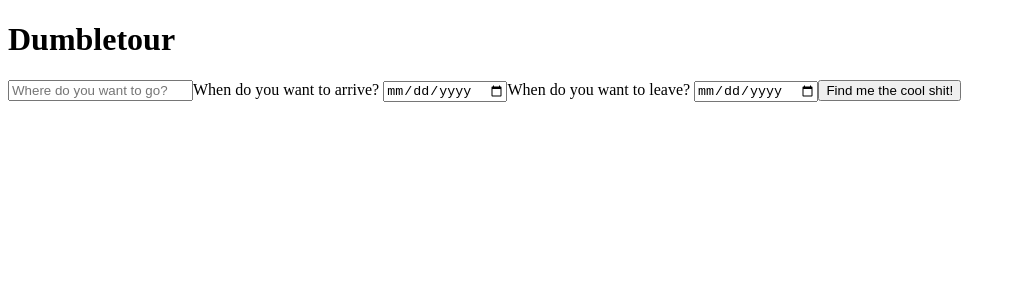
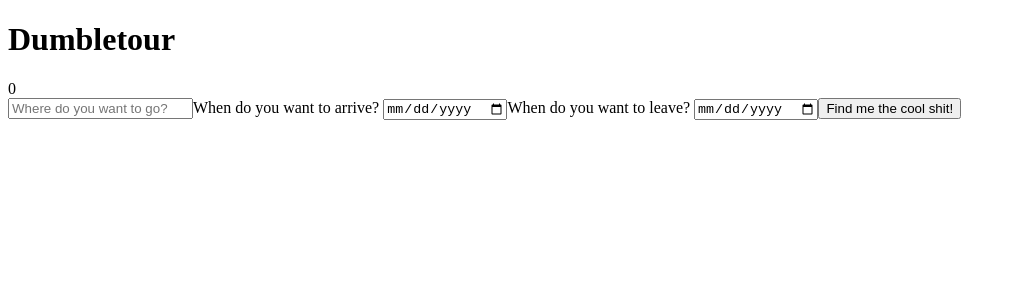
Before and after one commit to sw8wm2013/dumbletour, a React app: page / in a window 1280 px wide. Shown: the top 300 px of the page, without its empty margins (0-1016 px from the left). Built offline with nearby package versions, Linux system fonts and the light colour scheme.

Commit message:
added itinerary counter to nav

```diff
--- a/client/components/NavBar.jsx
+++ b/client/components/NavBar.jsx
@@ -3,11 +3,9 @@ import { connect } from 'react-redux';
 import NavOptions from './NavOptions.jsx';
 
 
-const mapStateToProps = (store) => {
-    return {
+const mapStateToProps = (store) => ({
 
-    }
-};
+});
 
 const mapDispatchToProps = dispatch =>({
 
@@ -18,6 +16,7 @@ const NavBar = props =>(
     <Fragment>
         <h1 id='logo'>Dumbletour</h1>
         <NavOptions/>
+
     </Fragment>
 )
 
--- a/client/components/NavOptions.jsx
+++ b/client/components/NavOptions.jsx
@@ -6,6 +6,7 @@ import * as actions from '../actions/actions.js';
 
 const mapStateToProps = store => ({
     registrationIsOpen: store.dumbletour.registrationIsOpen,
+    itinerary: store.dumbletour.itinerary
 });
 
 
@@ -23,6 +24,8 @@ class NavOptions extends Component{
     render(){
         return(
             <Fragment>
+            {Object.keys(this.props.itinerary).length !== undefined ?
+            <div>{Object.keys(this.props.itinerary).length}</div> : null}
             {/* <Register startRegistration={this.props.startRegistration} completeRegistration={this.props.completeRegistration}/> */}
             {/* <Login/>
             <Itinerary/>
--- a/client/reducers/dumbletourReducer.js
+++ b/client/reducers/dumbletourReducer.js
@@ -78,7 +78,7 @@ const dumbletourReducer = (state = initialState, action) => {
       itinerary[id] = { date: undefined, time: undefined };
       return {
         ...state,
-        itinerary,
+        itinerary: { ...itinerary },
       };
     }
 
```
Also changed, not shown: client/components/MainBody.jsx (line endings or trailing spaces).
